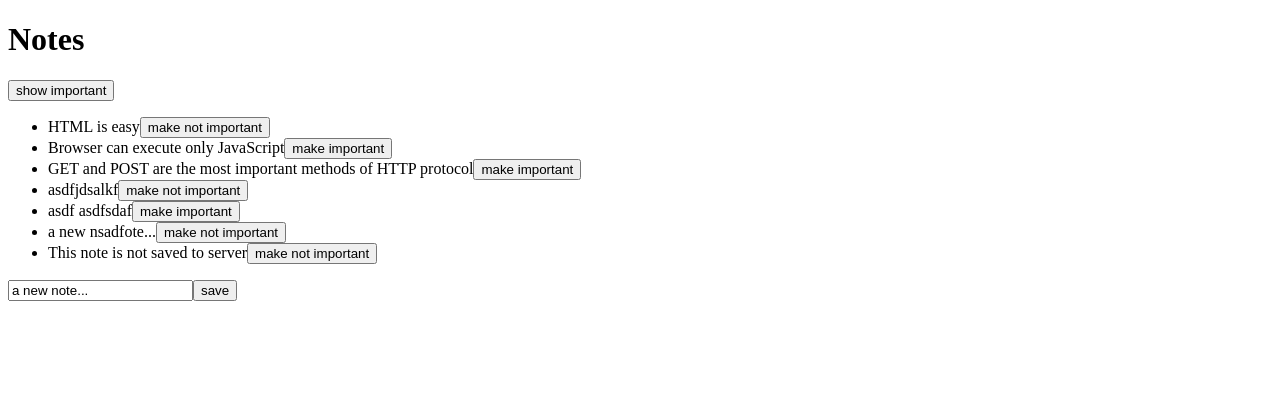
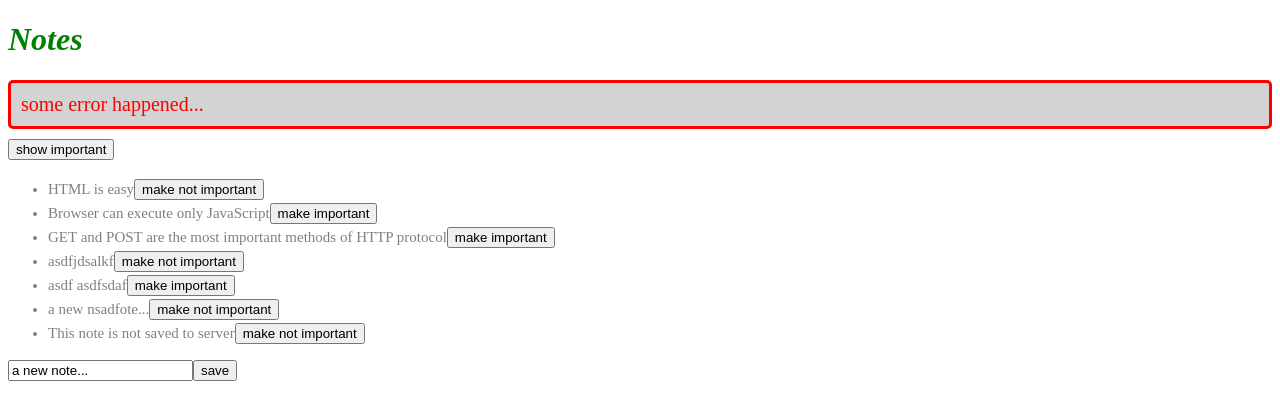
Before and after one commit to JackFed/full_stack_open, a React (Vite) app in the folder part2/notes-frontend/: page / in a window 1280 px wide. Shown: the top 420 px of the page. Built offline with nearby package versions, Linux system fonts and the light colour scheme; data requests are answered from the project's data file.

Commit message:
Add basic style and reformat erorr handling

```diff
--- a/part2/notes-frontend/src/App.jsx
+++ b/part2/notes-frontend/src/App.jsx
@@ -1,11 +1,13 @@
 import { useState, useEffect } from 'react'
 import Note from './components/Note'
+import Notification from './components/Notification'
 import noteService from './services/notes'
 
 const App = () => {
   const [notes, setNotes] = useState([])
   const [newNote, setNewNote] = useState('a new note...')
   const [showAll, setShowAll] = useState(true)
+  const [errorMessage, setErrorMessage] = useState('some error happened...')
 
   useEffect(() => {
     noteService
@@ -47,9 +49,12 @@
         setNotes(notes.map(n => n.id === id ? returnedNote : n))
       })
       .catch(error => {
-        alert(
-          `the note '${note.content}' was already deleted from server`
+        setErrorMessage(
+          `Note '${note.content}' was already removed from server`
         )
+        setTimeout(() => {
+          setErrorMessage(null)
+        }, 5000)
         setNotes(notes.filter(n => n.id !== id))
       })
   }
@@ -61,6 +66,7 @@
   return (
     <div>
       <h1>Notes</h1>
+      <Notification message={errorMessage} />
       <div>
         <button onClick={() => setShowAll(!showAll)}>
           show {showAll ? 'important' : 'all'}
--- a/part2/notes-frontend/src/components/Note.jsx
+++ b/part2/notes-frontend/src/components/Note.jsx
@@ -3,7 +3,7 @@
     ? 'make not important' : 'make important'
 
   return (
-    <li>
+    <li className="note">
       {note.content}
       <button onClick={toggleImportance}>{label}</button>
     </li>
--- /dev/null
+++ b/part2/notes-frontend/src/components/Notification.jsx
@@ -0,0 +1,13 @@
+const Notification = ({ message }) => {
+  if (message === null) {
+    return null
+  }
+
+  return (
+    <div className='error'>
+      {message}
+    </div>
+  )
+}
+
+export default Notification;
--- /dev/null
+++ b/part2/notes-frontend/src/index.css
@@ -0,0 +1,20 @@
+h1 {
+    color: green;
+    font-style: italic;
+}
+
+.note {
+  color: grey;
+  padding-top: 3px;
+  font-size: 15px;
+}
+
+.error {
+  color: red;
+  background: lightgrey;
+  font-size: 20px;
+  border-style: solid;
+  border-radius: 5px;
+  padding: 10px;
+  margin-bottom: 10px;
+}
--- a/part2/notes-frontend/src/main.jsx
+++ b/part2/notes-frontend/src/main.jsx
@@ -1,4 +1,5 @@
 import ReactDOM from "react-dom/client";
 import App from "./App";
+import './index.css'
 
 ReactDOM.createRoot(document.getElementById("root")).render(<App />);
```
